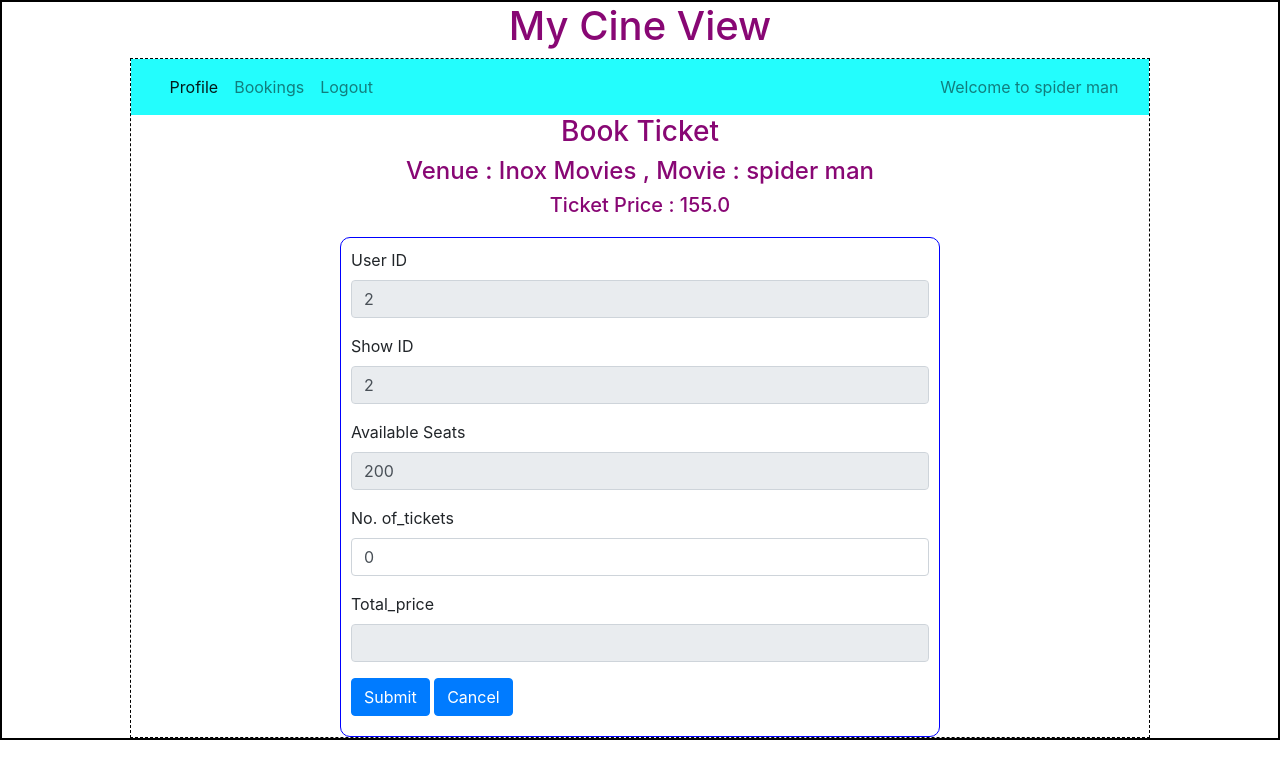
After one commit to Ritik-Gupta8/Ticket_Booking_App, a Flask app: a page that uses templates/book_ticket.html in a window 1280 px wide. The commit adds this page. Shown: the top 779 px of the page. Run offline with Flask 3, Linux system fonts and the light colour scheme; data comes from the database, SQL or seed files in the repository; both versions use the stored data as it was after the commit.

Commit message:
90% part is done approx

```diff
--- a/backend/controllers.py
+++ b/backend/controllers.py
@@ -3,6 +3,7 @@ from flask import Flask,render_template,request,url_for,redirect
 from .models import *
 from flask import current_app as app
 from datetime import datetime
+from sqlalchemy import func
 
 
 
@@ -20,7 +21,7 @@ def signin():
         if usr and usr.role==0: #Existed and admin
             return redirect(url_for("admin_dashboard",name=uname))
         elif usr and usr.role==1: #Existed and user
-            return redirect(url_for("user_dashboard",name=uname))
+            return redirect(url_for("user_dashboard",name=uname,id=usr.id))
         else:
             return render_template("login.html",msg="Invalid user credentials...")
 
@@ -56,9 +57,13 @@ def admin_dashboard(name):
     return render_template("admin_dashboard.html",name=name,theatres=theatres)
 
 #common route for user
-@app.route("/user/<name>")
-def user_dashboard(name):
-    return render_template("user_dashboard.html",name=name)
+@app.route("/user/<id>/<name>")
+def user_dashboard(id,name):
+    theatres=get_theatres()
+    dt_time_now=datetime.today().strftime("%Y-%m-%dT%H:%M")
+    dt_time_now=datetime.strptime(dt_time_now,"%Y-%m-%dT%H:%M")
+
+    return render_template("user_dashboard.html",uid=id,name=name,theatres=theatres,dt_time_now=dt_time_now)
 
 
 
@@ -83,7 +88,6 @@ def add_show(venue_id,name):
         tags=request.form.get("tags")
         tkt_price=request.form.get("tkt_price")
         dt_time=request.form.get("date_time") # data is in stirng foramt
-
         #processing date and time
         date_time=datetime.strptime(dt_time,"%Y-%m-%dT%H:%M")
         new_show=Show(name=sname,tags=tags,tkt_price=tkt_price,date_time=date_time,theatre_id=venue_id)
@@ -91,7 +95,7 @@ def add_show(venue_id,name):
         db.session.commit()
         return redirect(url_for("admin_dashboard",name=name))
 
-    return render_template("add_show.html",venue_id=venue_id,nmae=name)
+    return render_template("add_show.html",venue_id=venue_id,name=name)
 
 @app.route("/search/<name>",methods=["GET","POST"])
 def search(name):
@@ -104,8 +108,76 @@ def search(name):
         elif by_location:
             return render_template("admin_dashboard.html",name=name,theatres=by_location)
 
+    return redirect(url_for("admin_dashboard",name=name))
 
+@app.route("/edit_venue/<id>/<name>",methods=["GET","POST"])
+def edit_venue(id,name):
+    v=get_venue(id)
+    if request.method=="POST":
+        tname=request.form.get("tname")
+        location=request.form.get("location")
+        pincode=request.form.get("pincode")
+        capacity=request.form.get("capacity")
+        v.name=tname
+        v.location=location
+        v.pincode=pincode
+        v.capacity=capacity
+        db.session.commit()
+        return redirect(url_for("admin_dashboard",name=name))
+
+    return render_template("edit_venue.html",venue=v,name=name)
+
+@app.route("/delete_venue/<id>/<name>",methods=["GET","POST"])
+def delete_venue(id,name):
+    v=get_venue(id)
+    db.session.delete(v)
+    db.session.commit()
     return redirect(url_for("admin_dashboard",name=name))
+
+@app.route("/edit_show/<id>/<name>",methods=["GET","POST"])
+def edit_show(id,name):
+    s=get_show(id)
+    if request.method=="POST":
+        sname=request.form.get("sname")
+        tags=request.form.get("tags")
+        tkt_price=request.form.get("tkt_price")
+        date_time=request.form.get("date_time") # data is in stirng foramt
+        date_time=datetime.strptime(date_time,"%Y-%m-%dT%H:%M")
+        s.name=sname
+        s.tags=tags
+        s.tkt_price=tkt_price
+        s.date_time=date_time
+        db.session.commit()
+        return redirect(url_for("admin_dashboard",name=name))
+
+    return render_template("edit_show.html",show=s,name=name)
+
+@app.route("/delete_show/<id>/<name>",methods=["GET","POST"])
+def delete_show(id,name):
+    s=get_show(id)
+    db.session.delete(s)
+    db.session.commit()
+    return redirect(url_for("admin_dashboard",name=name))
+
+@app.route("/book_ticket/<uid>/<sid>/<name>",methods=["GET","POST"])
+def book_ticket(uid,sid,name):
+    if request.method=="POST":
+        no_of_tickets=request.form.get("no_of_tickets")
+        new_ticket=Ticket(no_of_tickets=no_of_tickets,sl_no_tickets="",user_id=uid,show_id=sid)
+        db.session.add(new_ticket)
+        db.session.commit()
+        return redirect(url_for("user_dashboard",id=uid,name=name))
+
+    # Get method is execueted
+    show=Show.query.filter_by(id=sid).first()
+    theatre=Theatre.query.filter_by(id=show.theatre_id).first()
+    available_seats=theatre.capacity
+    # Booked Tickets by aggregate functions sum
+    book_tickets=Ticket.query.with_entities(func.sum(Ticket.no_of_tickets)).group_by(Ticket.show_id).filter_by(show_id=sid).first()
+    if book_tickets:
+        available_seats -= book_tickets[0]
+
+    return render_template("book_ticket.html",uid=uid,sid=sid,name=name,tname=theatre.name,sname=show.name,available_seats=available_seats,tktprice=show.tkt_price)
 
 #Other supportedd function
 def get_theatres():
@@ -119,3 +191,11 @@ def search_by_venue(search_txt):
 def search_by_location(search_txt):
     theatres=Theatre.query.filter(Theatre.location.ilike(f"%{search_txt}%")).all()
     return theatres
+
+def get_venue(id):
+    theatre=Theatre.query.filter_by(id=id).first()
+    return theatre
+
+def get_show(id):
+    show=Show.query.filter_by(id=id).first()
+    return show
--- a/templates/add_show.html
+++ b/templates/add_show.html
@@ -1,6 +1,6 @@
 {%extends "admin_layout.html"%} <!--Inherited all features-->
 {%block content%}
-            <div class="center"><h3> Add venue </h3></div>
+            <div class="center"><h3> Add Show </h3></div>
             <form action="#" method="POST">
             <div class="input_form">
                 <div class="mb-3">
@@ -20,7 +20,7 @@
                     <input type="number" class="form-control" name="tkt_price" id="tkt_price" placeholder="0">
                 </div>
                 <div class="mb-3">
-                    <label for="date_time" class="form-label">rating</label>
+                    <label for="date_time" class="form-label">Date and Time</label>
                     <input type="datetime-local" class="form-control" name="date_time" id="date_time" placeholder="00:00">
                 </div>
 
--- a/templates/admin_dashboard.html
+++ b/templates/admin_dashboard.html
@@ -8,13 +8,13 @@
                         <!-- venue 1 card here -->
                         <div class="card" style="width: 18rem;">
                             <div class="card-body">
-                              <h5 class="card-title"><a href="#">{{theatre.name}}</a></h5>
+                              <h5 class="card-title"><a href="/edit_venue/{{theatre.id}}/{{name}}">{{theatre.name}}</a></h5>
                               <h6 class="card-subtitle mb-2 text-muted">{{theatre.location}}</h6>
                                 {%if theatre.shows%}
                                     <table>
                                         <tr><th>ID</th><th>Name</th><th>Date and Time</th></tr>
                                         {%for show in theatre.shows%}
-                                            <tr><td><a href="#">{{show.id}}</a></td><td>{{show.name}}</td><td>{{show.date_time}}</td></tr>
+                                            <tr><td><a href="/edit_show/{{show.id}}/{{name}}">{{show.id}}</a></td><td>{{show.name}}</td><td>{{show.date_time}}</td></tr>
                                         {%endfor%}
                                     </table>
                                 {%else%}
--- /dev/null
+++ b/templates/book_ticket.html
@@ -0,0 +1,47 @@
+{%extends "user_layout.html"%} <!--Inherited all features-->
+{%block content%}
+<script>
+    function calculateTotalPrice(tktprice){
+        document.getElementById("total_price").value=tktprice*document.getElementById("no_of_tickets").value;
+    }
+</script>
+            <div class="center"><h3> Book Ticket </h3></div>
+            <div class="center"><h4>Venue : {{tname}}, Movie : {{sname}}</h4></div>
+            <div class="center"><h5>Ticket Price : {{tktprice}}</h5></div>
+
+            <form action="/book_ticket/{{uid}}/{{sid}}/{{name}}" method="POST">
+            <div class="input_form">
+                <div class="mb-3">
+                    <label for="uid" class="form-label">User ID</label>
+                    <input type="number" class="form-control" name="uid"id="uid" value="{{uid}}" readonly>
+                </div>
+                <div class="mb-3">
+                    <label for="sid" class="form-label">Show ID</label>
+                    <input type="number" class="form-control" name="sid"id="sid" value="{{sid}}" readonly>
+                </div>
+                <div class="mb-3">
+                    <label for="available_seats" class="form-label">Available Seats</label>
+                    <input type="number" class="form-control" name="available_seats"id="available_seats" value="{{available_seats}}" readonly>
+                </div>
+                {%if available_seats == 0%}
+                <div class="mb-3">
+                    <label class="form-label">No seats are available!!!</label>
+                </div>
+                {%else%}
+                <div class="mb-3">
+                    <label for="no_of_tickets" class="form-label">No. of_tickets</label>
+                    <input type="number" class="form-control" name="no_of_tickets"id="no_of_tickets" value="0" onblur="calculateTotalPrice('{{tktprice}}')">
+                </div>
+                {%endif%}
+                <div class="mb-3">
+                    <label for="total_price" class="form-label">Total_price</label>
+                    <input type="number" class="form-control" name="total_price"id="total_price" readonly>
+                </div>
+
+                <div class="mb-3">
+                    <button type="submit" class="btn btn-primary">Submit</button>
+                    <a href ="/user/{{name}}" type="button" class="btn btn-primary"> Cancel</a>
+                </div>
+            </form>
+            </div>
+{%endblock%}
--- a/templates/user_layout.html
+++ b/templates/user_layout.html
@@ -9,7 +9,7 @@
         <div class="my_container">
             <div class="center"><h1>My Cine View</h1></div>
             <div class="my_panel">
-                <nav class="navbar navbar-expand-lg navbar-light" style="background-color:#dc4168ed">
+                <nav class="navbar navbar-expand-lg navbar-light" style="background-color:#13fdfded">
                     <div class="container-fluid">
                         <div class="collapse navbar-collapse d-flex justify-content-between" id="navbarText">
                             <ul class="navbar-nav mb-2 mb-lg-0">
@@ -20,7 +20,7 @@
                                     <a class="nav-link" href="#">Bookings</a>
                                 </li>
                                 <li class="nav-item">
-                                    <a class="nav-link" href="#">Logout</a>
+                                    <a class="nav-link" href="/login">Logout</a>
                                 </li>
                             </ul>
                             <span class="navbar-text">
```
Also changed, not shown: templates/edit_show.html (added, +31 -0 lines), templates/edit_venue.html (+6 -4 lines), templates/user_dashboard.html (+17 -54 lines), instance/ticket_show.sqlite3.
